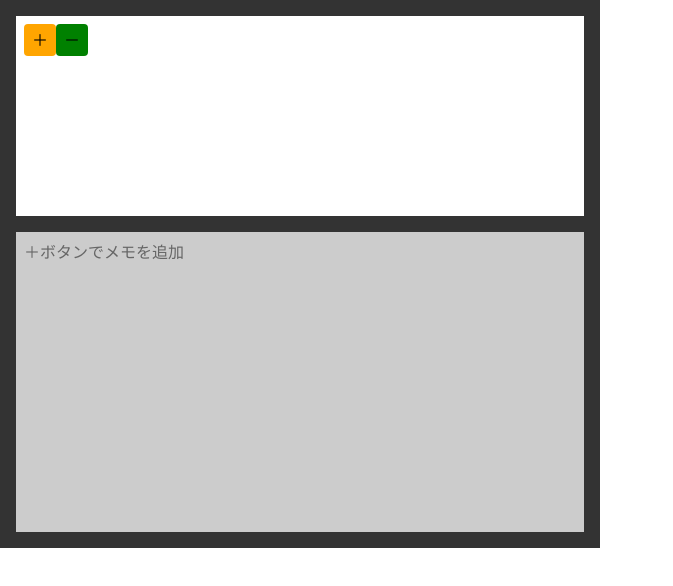
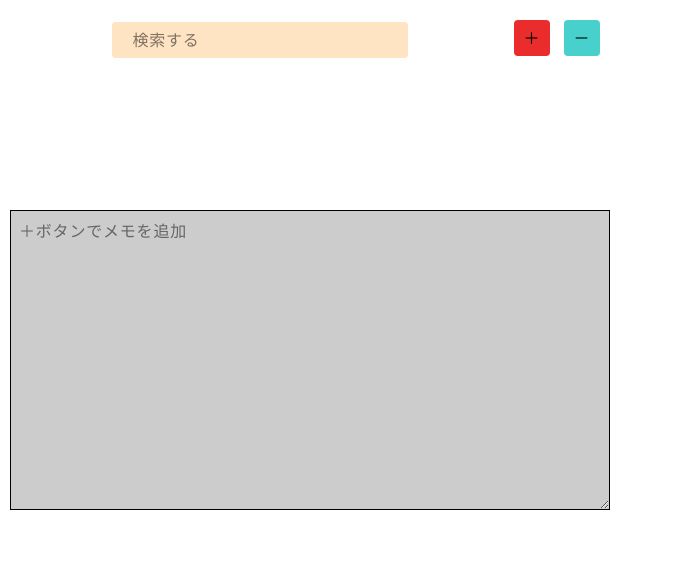
Before and after one commit to matuiti/memo-app-extension, a React (Vite) app: page / in a window 1280 px wide. Shown: the top 586 px of the page, without its empty margins (0-673 px from the left). Built offline with nearby package versions, Linux system fonts and the light colour scheme.

Commit message:
一旦完成

```diff
--- a/src/App.css
+++ b/src/App.css
@@ -2,24 +2,34 @@
 
 /* css変数を使って定義 */
 :root {
-  --bg-app: #333;
+  --bg-app: #bfbfbf;
   --bg-control: white;
+  --bg-textarea-wrap: var(--bg-app);
   --bg-textarea: white;
   --bg-textarea-disabled: #ccc;
-  --bg-memo: yellow;
+  --bg-memo: var(--bg-app);
   --bg-memo-current: pink;
-  --bg-btn-add: orange;
-  --bg-btn-delete: green;
+  --bg-btn-add: #eb2c2c;
+  --bg-btn-delete: mediumturquoise;
+  --bg-input-search: bisque;
 
   --text-color: black;
+  --text-color-muted: #888;
 
-  --width-app: 600px;
+  --outline-color: palevioletred;
+
+  --width-app: 620px;
   --height-app: 100%;
   --height-control: 200px;
+  --width-input-search: 60%;
+  --height-input-search: 36px;
   --height-textarea: 300px;
+
+  --letter-spacing: 0.05em;
 }
-button,a {
-  transition: opacity 0.3s;
+button,
+a {
+  transition: opacity 0.2s;
   &:hover {
     cursor: pointer;
     opacity: 0.8;
--- a/src/App.tsx
+++ b/src/App.tsx
@@ -5,7 +5,7 @@ import { initializeCurrentMemoId, initializeMemos } from "./utils/functions";
 
 import AddButton from "./components/AddButton";
 import DeleteButton from "./components/DeleteButton";
-// import InputSearch from "./components/InputSearch";
+import InputSearch from "./components/InputSearch";
 import Memos from "./components/Memos";
 import TextArea from "./components/TextArea";
 
@@ -13,12 +13,14 @@ import {
   MemoContext,
   CurrentMemoIdContext,
   TextAreaRefContext,
+  FilteredMemosContext
 } from "./utils/contexts";
 
 export function App() {
   const [memos, setMemos] = useState<Memo[]>([]);
   const [currentMemoId, setCurrentMemoId] = useState<number | null>(null);
   const textAreaRef = useRef<HTMLTextAreaElement>(null);
+  const [filteredMemos, setFilteredMemos] = useState<Memo[]>([]);
 
   useEffect(() => {
     initializeMemos(setMemos);
@@ -29,23 +31,27 @@ export function App() {
     <MemoContext.Provider value={[memos, setMemos]}>
       <CurrentMemoIdContext.Provider value={[currentMemoId, setCurrentMemoId]}>
         <TextAreaRefContext.Provider value={textAreaRef}>
-          <div
-            className={`bg-[var(--bg-app)] p-4 w-[var(--width-app)] h-[var(--height-app)] flex flex-col gap-4`}
+          <FilteredMemosContext.Provider
+            value={[filteredMemos, setFilteredMemos]}
           >
             <div
-              className={`w-full h-[var(--height-control)] bg-[var(--bg-control)] p-2 overflow-y-scroll`}
+              className={`p-2.5 w-[var(--width-app)] min-h-[var(--height-app)] flex flex-col tracking-[var(--letter-spacing)]`}
             >
-              {/* <InputSearch /> */}
+              <div
+                className={`grid grid-cols-12 grid-rows-8 gap-2 w-full h-full max-h-[var(--height-control)] bg-[var(--bg-control)] px-1 py-2.5`}
+              >
+                <InputSearch />
                 <AddButton />
                 <DeleteButton />
                 <Memos />
               </div>
               <div
-              className={`w-full h-[var(--height-textarea)] bg-[var(--bg-textarea)]`}
+                className={`w-full h-full`}
               >
                 <TextArea />
               </div>
             </div>
+          </FilteredMemosContext.Provider>
         </TextAreaRefContext.Provider>
       </CurrentMemoIdContext.Provider>
     </MemoContext.Provider>
--- a/src/components/AddButton.tsx
+++ b/src/components/AddButton.tsx
@@ -29,7 +29,7 @@ const AddButton = () => {
 
   return (
     <button
-      className="w-8 h-8 bg-[var(--bg-btn-add)] rounded-sm"
+      className="col-start-11 w-9 h-9 bg-[var(--bg-btn-add)] rounded-sm"
       onClick={handleAddMemo}
     >
       ＋
--- a/src/components/DeleteButton.tsx
+++ b/src/components/DeleteButton.tsx
@@ -30,7 +30,7 @@ const DeleteButton = () => {
 
   return (
     <button
-      className="w-8 h-8 bg-[var(--bg-btn-delete)] rounded-sm"
+      className="col-start-12 w-9 h-9 bg-[var(--bg-btn-delete)] rounded-sm"
       disabled={currentMemoId === null || memos.length === 0}
       onClick={handleDeleteMemo}
     >
--- a/src/components/InputSearch.tsx
+++ b/src/components/InputSearch.tsx
@@ -1,30 +1,38 @@
-// import { useState, useContext } from "react";
-// import { CurrentMemoIdContext, MemoContext } from "../contexts/contexts";
+import { useState, useContext, useEffect } from "react";
+import { MemoContext, FilteredMemosContext } from "../utils/contexts";
 
-// const InputSearch = () => {
-//   const memoContext = useContext(MemoContext);
-//   const [memos, setMemos] = memoContext ?? [[], () => {}];
+const InputSearch = () => {
+  const memoContext = useContext(MemoContext);
+  const [memos] = memoContext ?? [[]];
+  const filteredMemosContext = useContext(FilteredMemosContext);
+  const [, setFilteredMemos] = filteredMemosContext ?? [[]];
+  const [inputValue, setInputValue] = useState<string>("");
 
-//   const currentMemoIdContext = useContext(CurrentMemoIdContext);
-//   const [currentMemoId, setCurrentMemoId] = currentMemoIdContext ?? [
-//     null,
-//     () => {},
-//   ];
+  const handleChange = (e: React.ChangeEvent<HTMLInputElement>) => {
+    setInputValue(e.target.value);
+  };
 
-//   const [inputValue, setInputValue] = useState<string>("");
+  useEffect(() => {
+    if (inputValue === "") {
+      setFilteredMemos(memos);
+    } else {
+      const filtered = memos.filter((memo) =>
+        memo.content.includes(inputValue)
+      );
+      setFilteredMemos(filtered);
+    }
 
-//   const handleChange = (e: React.ChangeEvent<HTMLInputElement>) => {
-//     setInputValue(e.target.value);
-//   };
+  }, [inputValue, memos, setFilteredMemos]);
 
-//   return (
-//     <input
-//       type="text"
-//       placeholder="Search memos..."
-//       value={inputValue}
-//       onChange={handleChange}
-//     />
-//   );
-// };
+  return (
+    <input
+      type="text"
+      placeholder="検索する"
+      value={inputValue}
+      onChange={handleChange}
+      className="col-span-10 row-span-2 justify-self-center self-center px-5 py-2 bg-[var(--bg-input-search)] rounded-sm min-w-[var(--width-input-search)] h-[var(--height-input-search)] outline-none"
+    />
+  );
+};
 
-// export default InputSearch;
+export default InputSearch;
--- a/src/components/Memos.tsx
+++ b/src/components/Memos.tsx
@@ -3,6 +3,7 @@ import {
   CurrentMemoIdContext,
   MemoContext,
   TextAreaRefContext,
+  FilteredMemosContext,
 } from "../utils/contexts";
 
 const Memos = () => {
@@ -11,6 +12,10 @@ const Memos = () => {
   const [memos] = memoContext;
   const currentMemoIdContext = useContext(CurrentMemoIdContext);
   const [currentMemoId, setCurrentMemoId] = currentMemoIdContext;
+  const filteredMemosContext = useContext(FilteredMemosContext);
+  const [filteredMemos] = filteredMemosContext ?? [[]];
+
+  const memolistType = filteredMemos.length > 0 ? filteredMemos : memos;
 
   const handleMemoClick = (id: number) => {
     setCurrentMemoId(id);
@@ -18,18 +23,19 @@ const Memos = () => {
   };
 
   return (
-    <ul className="flex flex-wrap gap-2">
-      {memos.map((memo) => (
+    <ul className="col-span-12 row-span-full col-start-1 row-start-3 flex flex-wrap gap-2 py-1 h-auto overflow-y-scroll">
+      {memolistType.map((memo) => (
         <li key={memo.id}>
           <button
-            className={`min-w-8 min-h-8 p-1.5 rounded-sm ${
+            className={`min-w-8 min-h-8 px-3.5 py-2.5 rounded-sm ${
               currentMemoId === memo.id
-                ? "bg-[var(--bg-memo-current)]"
+                ? "bg-[var(--bg-memo-current)] outline outline-[var(--outline-color)]"
                 : "bg-[var(--bg-memo)]"
-            }`}
+            }
+            ${memo.title.length === 0 ? "text-[var(--text-color-muted)]" : ""}`}
             onClick={() => handleMemoClick(memo.id)}
           >
-            {memo.content.length === 0 ? "No Memo" : memo.title}
+            {memo.content.length === 0 ? "No Title" : memo.title}
           </button>
         </li>
       ))}
--- a/src/components/TextArea.tsx
+++ b/src/components/TextArea.tsx
@@ -26,19 +26,17 @@ const TextArea = () => {
     }
     const currentMemo = memos.find((memo) => memo.id === currentMemoId);
     setInputValue(currentMemo?.content ?? "");
+     window.scrollTo({ top: 0, behavior: "auto" });
   }, [currentMemoId, memos]);
 
-  // 編集時にリアルタイム保存
   const handleChange = (e: React.ChangeEvent<HTMLTextAreaElement>) => {
-    const value = e.target.value;
-    setInputValue(value);
+    if (currentMemoId === null) return;
 
-    if (currentMemoId === null) return;
-    const title = generateTitle(value, 5);
-
-    // 新しいメモ配列を作成
+    const content = e.target.value;
+    const title = generateTitle(content, 10);
+    setInputValue(content);
     const newMemos = memos.map((memo: Memo) =>
-      memo.id === currentMemoId ? { ...memo, title, content: value } : memo
+      memo.id === currentMemoId ? { ...memo, title, content: content } : memo
     );
 
     setMemos(newMemos);
@@ -51,8 +49,8 @@ const TextArea = () => {
       value={inputValue}
       onChange={handleChange}
       disabled={memos.length === 0}
-      placeholder={memos.length === 0 ? "＋ボタンでメモを追加" : "メモを編集"}
-      className={`w-full h-full p-2 resize-none outline-none text-[var(--text-textarea)] overflow-y-scroll ${
+      placeholder={memos.length === 0 ? "＋ボタンでメモを追加" : "メモを書く"}
+      className={`bg-[var(--bg-textarea)] w-full h-full min-h-[var(--height-textarea)] p-2 border outline-none text-[var(--text-textarea)] overflow-y-scroll ${
         memos.length === 0
           ? "bg-[var(--bg-textarea-disabled)]"
           : "bg-[var(--bg-textarea)]"
--- a/src/utils/contexts.ts
+++ b/src/utils/contexts.ts
@@ -11,3 +11,7 @@ export const CurrentMemoIdContext = createContext<
 
 export const TextAreaRefContext =
   createContext<RefObject<HTMLTextAreaElement | null> | null>(null);
+
+export const FilteredMemosContext = createContext<
+  [Memo[], Dispatch<SetStateAction<Memo[]>>]
+>([[], () => {}]);
--- a/src/utils/functions.ts
+++ b/src/utils/functions.ts
@@ -2,7 +2,7 @@ import type { Dispatch, SetStateAction } from "react";
 import type { Memo } from "./types";
 
 // contentの最初の任意文字数の文字を返す
-export const generateTitle = (content: string, length: number = 5): string => {
+export const generateTitle = (content: string, length: number = 10): string => {
   const trimmedContent = content.trim();
   return trimmedContent.length > length
     ? trimmedContent.slice(0, length) + "..."
```
Lines whose indentation alone changed are shown as unchanged.
